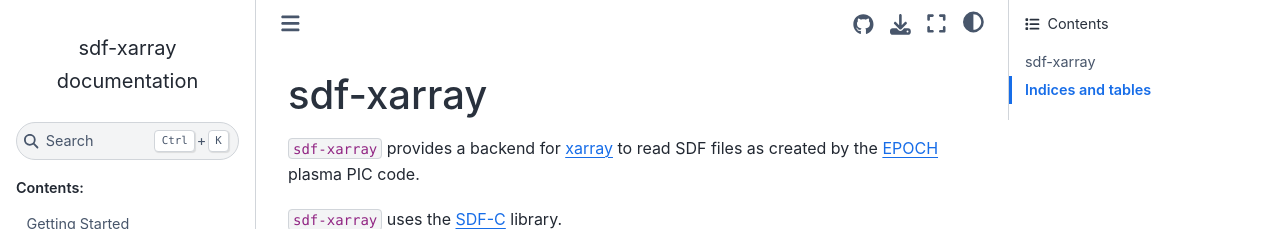
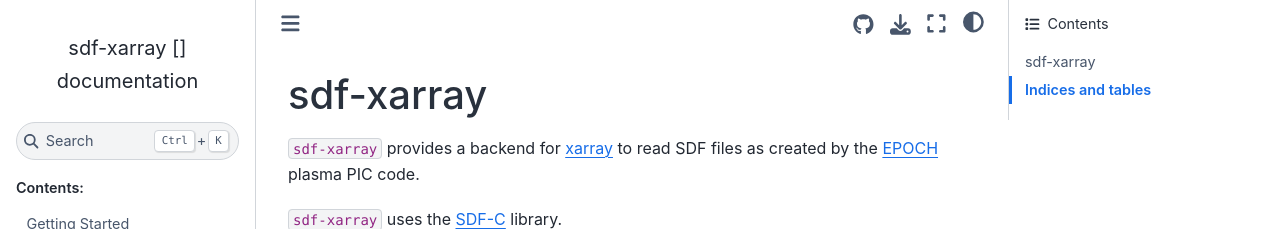
Before and after one commit to epochpic/sdf-xarray, a Sphinx documentation site: the page built from docs/index.rst, in a window 1280 px wide. Shown: the top 229 px of the page. Built offline with Sphinx 7.4.7 and the Sphinx Book theme 1.1.4, drawn with Linux system fonts in a browser that asks for light colours; some of the changed lines change nothing that is shown.

Commit message:
Change title format in sphinx

```diff
--- a/docs/conf.py
+++ b/docs/conf.py
@@ -19,8 +19,18 @@
 
 # The full version, including alpha/beta/rc tags
 release = get_version("sdf_xarray")
+# Strip the git release identifier
+if "+" in release:
+    release = release.split("+")[0]
+
 # Major.minor version
 version = ".".join(release.split(".")[:2])
+
+main_release = ".".join(release.split(".")[:3])
+dev_release = release.split(".")[-1]
+
+# Set html title manually for nicer formatting
+html_title = f"{project} {main_release} [{dev_release}] documentation"
 
 # -- General configuration ---------------------------------------------------
 # https://www.sphinx-doc.org/en/master/usage/configuration.html#general-configuration
```
